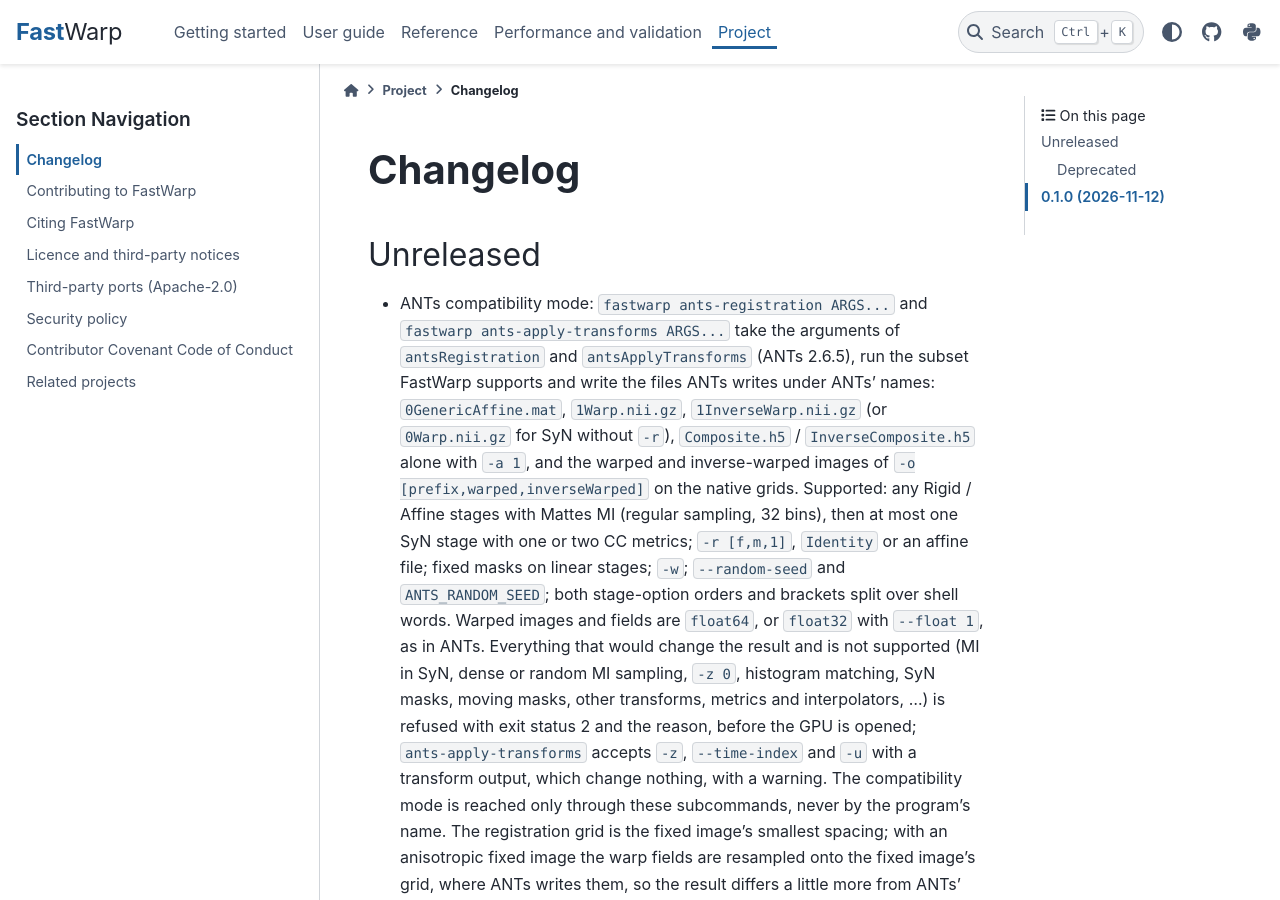
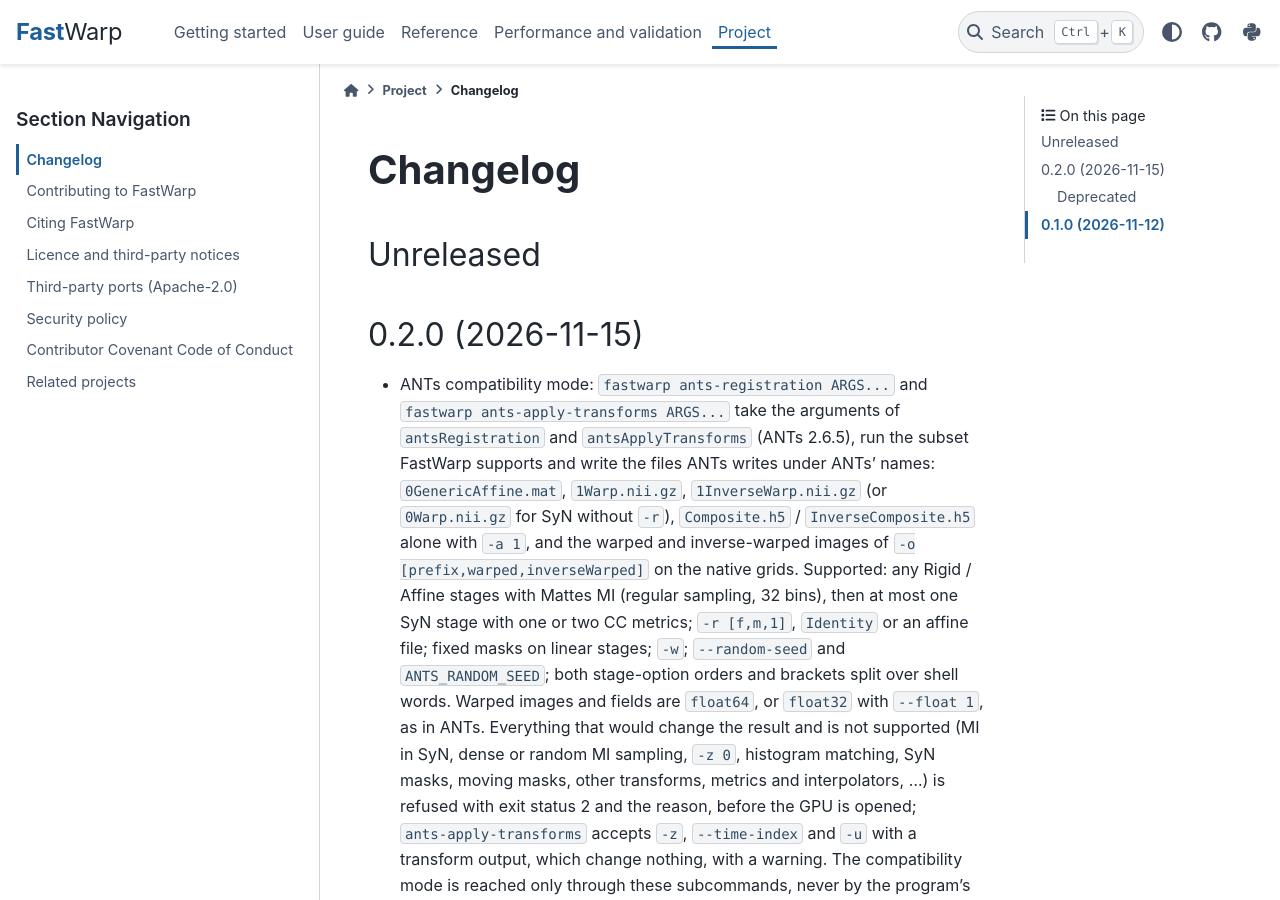
Before and after one commit to WyssCenter/fastwarp, a Sphinx documentation site: the page built from docs/changelog.md, in a window 1280 px wide and 900 px high. Built offline with Sphinx 7.4.7 and the PyData theme 0.15.4, drawn with Linux system fonts in a browser that asks for light colours.

Commit message:
release: 0.2.0 (#49)

```diff
--- a/CHANGELOG.md
+++ b/CHANGELOG.md
@@ -1,6 +1,8 @@
 # Changelog
 
 ## Unreleased
+
+## 0.2.0 (2026-11-15)
 
 - ANTs compatibility mode: `fastwarp ants-registration ARGS...` and
   `fastwarp ants-apply-transforms ARGS...` take the arguments of `antsRegistration` and
--- a/Cargo.toml
+++ b/Cargo.toml
@@ -13,7 +13,7 @@ members = [
 ]
 
 [workspace.package]
-version = "0.1.0"
+version = "0.2.0"
 license = "Apache-2.0"
 
 [profile.release]
--- a/docs/citing.md
+++ b/docs/citing.md
@@ -24,7 +24,7 @@ As BibTeX, with the version you used:
   author  = {K{\"o}hler, Richard M. and Payonk, Jan Philipp and Neumann, Wolf-Julian},
   title   = {{FastWarp}: the {GPU} registration engine of {Wyss DBS Localizer}},
   year    = {2026},
-  version = {0.1.0},
+  version = {0.2.0},
   url     = {https://github.com/WyssCenter/fastwarp},
   license = {Apache-2.0}
 }
```
Also changed, not shown: 2 other files.
